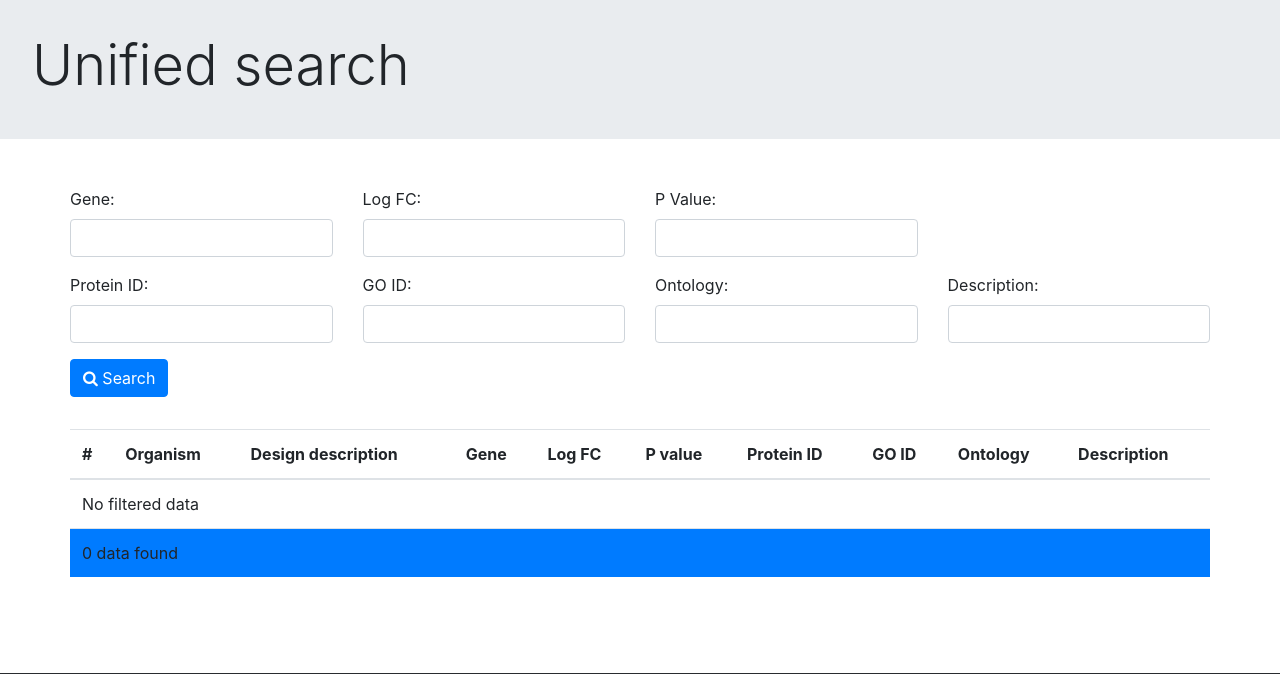
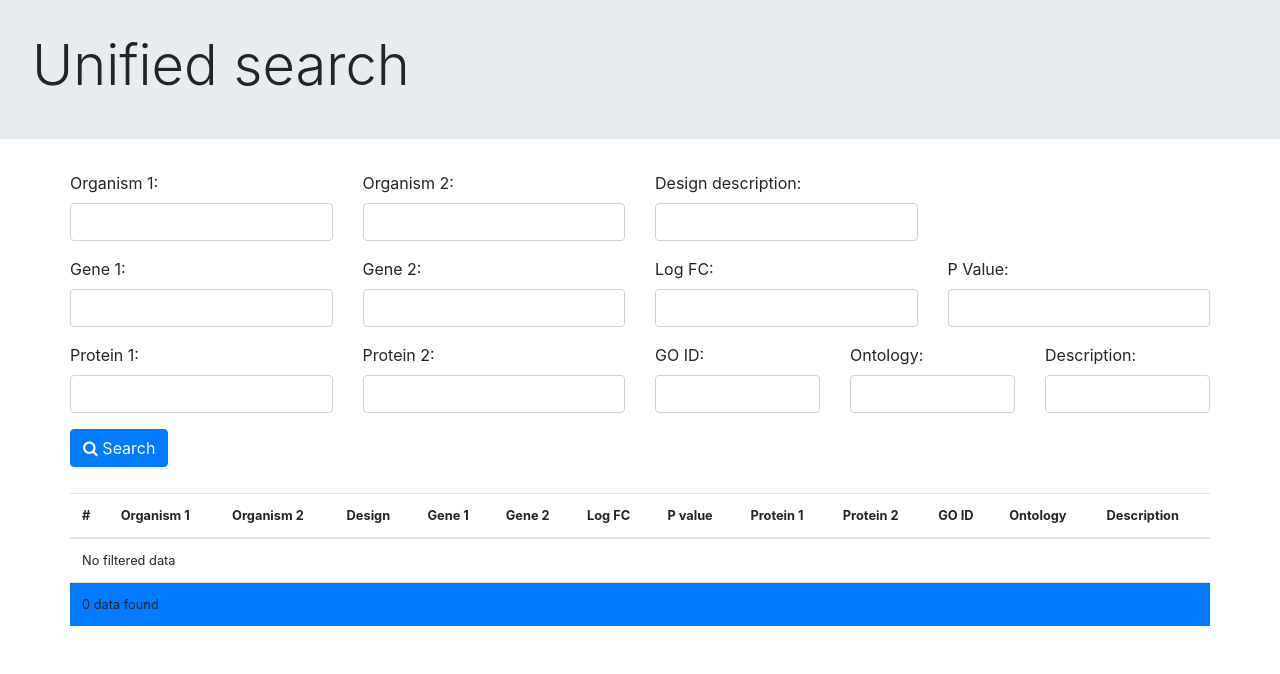
Before and after one commit to vinibfranc/OrthoDEGFinder, a Django app: page /search_unified/ in a window 1280 px wide. Shown: the part 56-730 px from the top of the page. Run offline with Django 3.2, Linux system fonts and the light colour scheme; data that the repository does not hold is empty; some libraries are stand-ins or nearby versions.

Commit message:
Unified search working

```diff
--- a/project/app/management/commands/map_genes_to_annotation.py
+++ b/project/app/management/commands/map_genes_to_annotation.py
@@ -55,14 +55,15 @@ class Command(BaseCommand):
                             design = ExperimentalDesign.objects.get(description__iexact=EXP_DESIGN)
                             # annot_1 = Pannzer2Annotation.objects.filter(protein_id__iexact=b)[:1].get()
                             # annot_2 = Pannzer2Annotation.objects.filter(protein_id__iexact=d)[:1].get()
-                            protein_organism_1 = Ortholog.objects.get(orthologs_organism_1__protein_id__iexact=b)
-                            protein_organism_2 = Ortholog.objects.get(orthologs_organism_2__protein_id__iexact=d)
+                            protein_organism_1 = Pannzer2Annotation.objects.filter(protein_id__iexact=b)[:1].get()
+                            protein_organism_2 = Pannzer2Annotation.objects.filter(protein_id__iexact=d)[:1].get()
                             gene_organism_1 = AnalysisAnnotatedGene.objects.get(de_gene__iexact=gene_1)
                             print("---------> Gene", gene_organism_1)
                             print(gene_organism_1)
                             try:
                                 gene_organism_2 = AnalysisAnnotatedGene.objects.get(de_gene__iexact=gene_2)
                             except AnalysisAnnotatedGene.DoesNotExist:
+                                #pass
                                 gene_organism_2 = AnalysisAnnotatedGene.objects.create(de_gene=gene_2)
                                 gene_organism_2.save()
 
--- a/project/app/models.py
+++ b/project/app/models.py
@@ -34,8 +34,8 @@ class GeneCorrespondences(models.Model):
     design = models.ForeignKey('ExperimentalDesign', on_delete=models.CASCADE, null=True)
     gene_organism_1 = models.ForeignKey('AnalysisAnnotatedGene', related_name='gene_1', on_delete=models.CASCADE, null=True)
     gene_organism_2 = models.ForeignKey('AnalysisAnnotatedGene', related_name='gene_2', on_delete=models.CASCADE, null=True)
-    protein_organism_1 = models.ForeignKey('Ortholog', related_name='protein_1', on_delete=models.CASCADE, null=True)
-    protein_organism_2 = models.ForeignKey('Ortholog', related_name='protein_2', on_delete=models.CASCADE, null=True)
+    protein_organism_1 = models.ForeignKey('Pannzer2Annotation', related_name='protein_1', on_delete=models.CASCADE, null=True)
+    protein_organism_2 = models.ForeignKey('Pannzer2Annotation', related_name='protein_2', on_delete=models.CASCADE, null=True)
 
     class Meta:
         #ordering = ['gene']
--- a/project/app/templates/filters/unified_list.html
+++ b/project/app/templates/filters/unified_list.html
@@ -12,49 +12,57 @@
     <form method="get">
       <div class="well">
         <div class="row">
-          <div class="form-group col-sm-4 col-md-3">
-            {{ filter.form.organism__organism__taxid.label_tag }}
-            {% render_field filter.form.organism__organism__taxid class="form-control" %}
+          <div class="form-group col-sm-4 col-md-3 col-lg-3">
+            {{ filter.form.organism_1__scientific_name_with_strain.label_tag }}
+            {% render_field filter.form.organism_1__scientific_name_with_strain class="form-control" %}
           </div>
-          <div class="form-group col-sm-4 col-md-3">
-            {{ filter.form.organism__organism__scientific_name_with_strain.label_tag }}
-            {% render_field filter.form.organism__organism__scientific_name_with_strain class="form-control" %}
+          <div class="form-group col-sm-4 col-md-3 col-lg-3">
+            {{ filter.form.organism_2__scientific_name_with_strain.label_tag }}
+            {% render_field filter.form.organism_2__scientific_name_with_strain class="form-control" %}
           </div>
-          <div class="form-group col-sm-4 col-md-3">
-            {{ filter.form.organism__description.label_tag }}
-            {% render_field filter.form.organism__description class="form-control" %}
+          <div class="form-group col-sm-4 col-md-3 col-lg-3">
+            {{ filter.form.design__description.label_tag }}
+            {% render_field filter.form.design__description class="form-control" %}
           </div>
         </div>
         <div class="row">
-          <div class="form-group col-sm-4 col-md-3">
-            {{ filter.form.gene__de_gene.label_tag }}
-            {% render_field filter.form.gene__de_gene class="form-control" %}
+          <div class="form-group col-sm-4 col-md-3 col-lg-3">
+            {{ filter.form.gene_organism_1__de_gene.label_tag }}
+            {% render_field filter.form.gene_organism_1__de_gene class="form-control" %}
           </div>
-          <div class="form-group col-sm-4 col-md-3">
-            {{ filter.form.gene__log_fc.label_tag }}
-            {% render_field filter.form.gene__log_fc class="form-control" %}
+          <div class="form-group col-sm-4 col-md-3 col-lg-3">
+              {{ filter.form.gene_organism_2__de_gene.label_tag }}
+              {% render_field filter.form.gene_organism_2__de_gene class="form-control" %}
           </div>
-          <div class="form-group col-sm-4 col-md-3">
-            {{ filter.form.gene__p_value.label_tag }}
-            {% render_field filter.form.gene__p_value class="form-control" %}
+          <div class="form-group col-sm-4 col-md-3 col-lg-3">
+            {{ filter.form.gene_organism_1__log_fc.label_tag }}
+            {% render_field filter.form.gene_organism_1__log_fc class="form-control" %}
+          </div>
+          <div class="form-group col-sm-4 col-md-3 col-lg-3">
+            {{ filter.form.gene_organism_1__p_value.label_tag }}
+            {% render_field filter.form.gene_organism_1__p_value class="form-control" %}
           </div>
         </div>
         <div class="row">
-          <div class="form-group col-sm-4 col-md-3">
-            {{ filter.form.annotation__protein_id.label_tag }}
-            {% render_field filter.form.annotation__protein_id class="form-control" %}
+          <div class="form-group col-sm-4 col-md-3 col-lg-3">
+            {{ filter.form.protein_organism_1__protein_id.label_tag }}
+            {% render_field filter.form.protein_organism_1__protein_id class="form-control" %}
           </div>
-          <div class="form-group col-sm-4 col-md-3">
-              {{ filter.form.annotation__go_id.label_tag }}
-              {% render_field filter.form.annotation__go_id class="form-control" %}
+          <div class="form-group col-sm-4 col-md-3 col-lg-3">
+              {{ filter.form.protein_organism_2__protein_id.label_tag }}
+              {% render_field filter.form.protein_organism_2__protein_id class="form-control" %}
           </div>
-          <div class="form-group col-sm-4 col-md-3">
-              {{ filter.form.annotation__ontology.label_tag }}
-              {% render_field filter.form.annotation__ontology class="form-control" %}
+          <div class="form-group col-sm-4 col-md-3 col-lg-2">
+              {{ filter.form.protein_organism_1__go_id.label_tag }}
+              {% render_field filter.form.protein_organism_1__go_id class="form-control" %}
           </div>
-          <div class="form-group col-sm-4 col-md-3">
-              {{ filter.form.annotation__description.label_tag }}
-              {% render_field filter.form.annotation__description class="form-control" %}
+          <div class="form-group col-sm-4 col-md-3 col-lg-2">
+              {{ filter.form.protein_organism_1__ontology.label_tag }}
+              {% render_field filter.form.protein_organism_1__ontology class="form-control" %}
+          </div>
+          <div class="form-group col-sm-4 col-md-3 col-lg-2">
+              {{ filter.form.protein_organism_1__description.label_tag }}
+              {% render_field filter.form.protein_organism_1__description class="form-control" %}
           </div>
         </div>
         <button type="submit" class="btn btn-primary">
@@ -65,16 +73,19 @@
   </div>
 
   <div class="row">
-  <table class="table table-hover" style="margin-top: 2em;">
+    <table class="table table-hover" style="margin-top: 2em; font-size:80%;">
       <thead>
         <tr>
           <th>#</th>
-        <th>Organism</th>
-        <th>Design description</th>
-        <th>Gene</th>
+          <th>Organism 1</th>
+          <th>Organism 2</th>
+          <th>Design</th>
+          <th>Gene 1</th>
+          <th>Gene 2</th>
           <th>Log FC</th>
           <th>P value</th>
-        <th>Protein ID</th>
+          <th>Protein 1</th>
+          <th>Protein 2</th>
           <th>GO ID</th>
           <th>Ontology</th>
           <th>Description</th>
@@ -84,23 +95,27 @@
         {% for unified in filter.qs %}
           <tr>
             <td>{{ forloop.counter }}</td>
-          <td>{{ unified.organism.organism.scientific_name_with_strain }}</td>
-          <td>{{ unified.organism.description }}</td>
-          <td>{{ unified.gene.de_gene }}</td>
-          <td>{{ unified.gene.log_fc }}</td>
-          <td>{{ unified.gene.p_value }}</td>
-          <td>{{ unified.annotation.protein_id }}</td>
-          <td>{{ unified.annotation.go_id }}</td>
-          <td>{{ unified.annotation.ontology }}</td>
-          <td>{{ unified.annotation.description }}</td>
+            <td>{{ unified.organism_1.scientific_name_with_strain }}</td>
+            <td>{{ unified.organism_2.scientific_name_with_strain }}</td>
+            <td>{{ unified.design.description }}</td>
+            <td>{{ unified.gene_organism_1.de_gene }}</td>
+            <td>{{ unified.gene_organism_2.de_gene }}</td>
+            <td>{{ unified.gene_organism_1.log_fc }}</td>
+            <td>{{ unified.gene_organism_1.p_value }}</td>
+            <td>{{ unified.protein_organism_1.protein_id }}</td>
+            <td>{{ unified.protein_organism_2.protein_id }}</td>
+            <td>{{ unified.protein_organism_1.go_id }}</td>
+            <td>{{ unified.protein_organism_1.ontology }}</td>
+            <td>{{ unified.protein_organism_1.description }}</td>
           </tr>
         {% empty %}
           <tr>
-          <td colspan="10">No filtered data</td>
+            <td colspan="13">No filtered data</td>
           </tr>
         {% endfor %}
-      <td class="bg-primary" colspan="10">{{filter.qs|length}} data found</td>
+        <td class="bg-primary" colspan="13">{{filter.qs|length}} data found</td>
       </tbody>
     </table>
   </div>
+</div>
 {% endblock %}
```
Also changed, not shown: project/app/filters.py (+20 -14 lines), project/app/templates/filters/annotation_list.html (+5 -5 lines), project/app/templates/filters/gene_list.html (+10 -8 lines), project/app/templates/filters/organism_list.html (+7 -5 lines), project/app/templates/filters/orthologs_list.html (+15 -13 lines), project/app/migrations/0012_auto_20190912_1043.py (added). Lines whose indentation alone changed are shown as unchanged.
